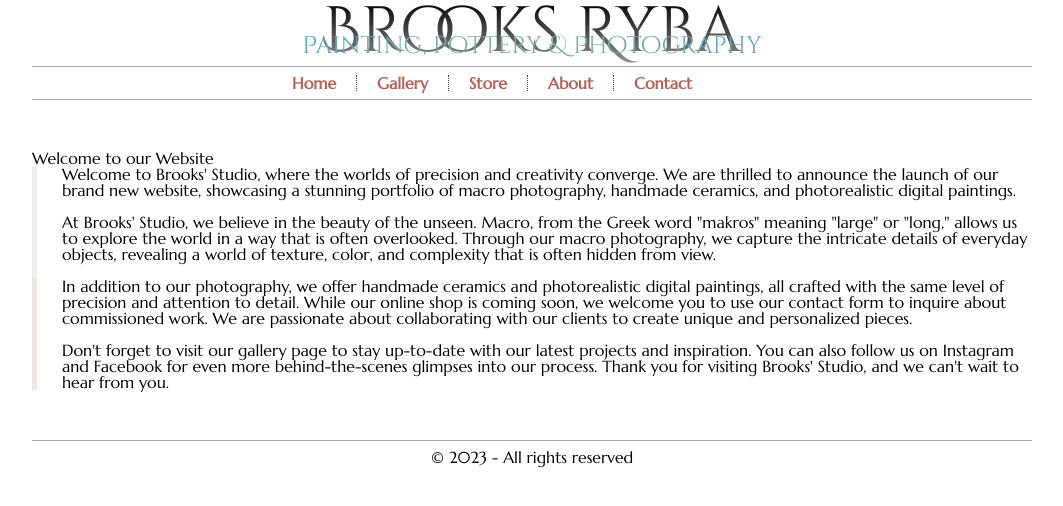
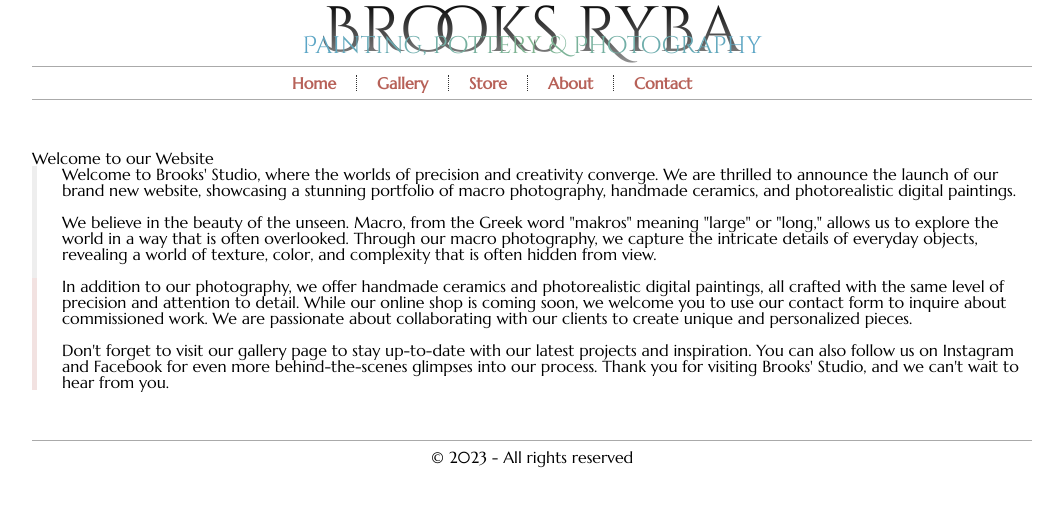
Before and after one commit to brooksryba/Polymita, a React (Create React App) app: page / in a window 1280 px wide. Shown: the top 506 px of the page, without its empty margins (108-1171 px from the left). Built offline with nearby package versions, Linux system fonts and the light colour scheme; the HTML template or start-up script is replaced by a standard one.

Commit message:
Copy update

```diff
--- a/src/pages/Home.tsx
+++ b/src/pages/Home.tsx
@@ -13,7 +13,7 @@ function HomePage() {
                         Welcome to Brooks' Studio, where the worlds of precision and creativity converge. We are thrilled to announce the launch of our brand new website,
                         showcasing a stunning portfolio of macro photography, handmade ceramics, and photorealistic digital paintings.<br/><br/>
 
-                        At Brooks' Studio, we believe in the beauty of the unseen. Macro, from the Greek word "makros" meaning "large" or "long," allows us to explore
+                        We believe in the beauty of the unseen. Macro, from the Greek word "makros" meaning "large" or "long," allows us to explore
                         the world in a way that is often overlooked. Through our macro photography, we capture the intricate details of everyday objects, revealing a
                         world of texture, color, and complexity that is often hidden from view.<br/><br/>
                     </p>
```
